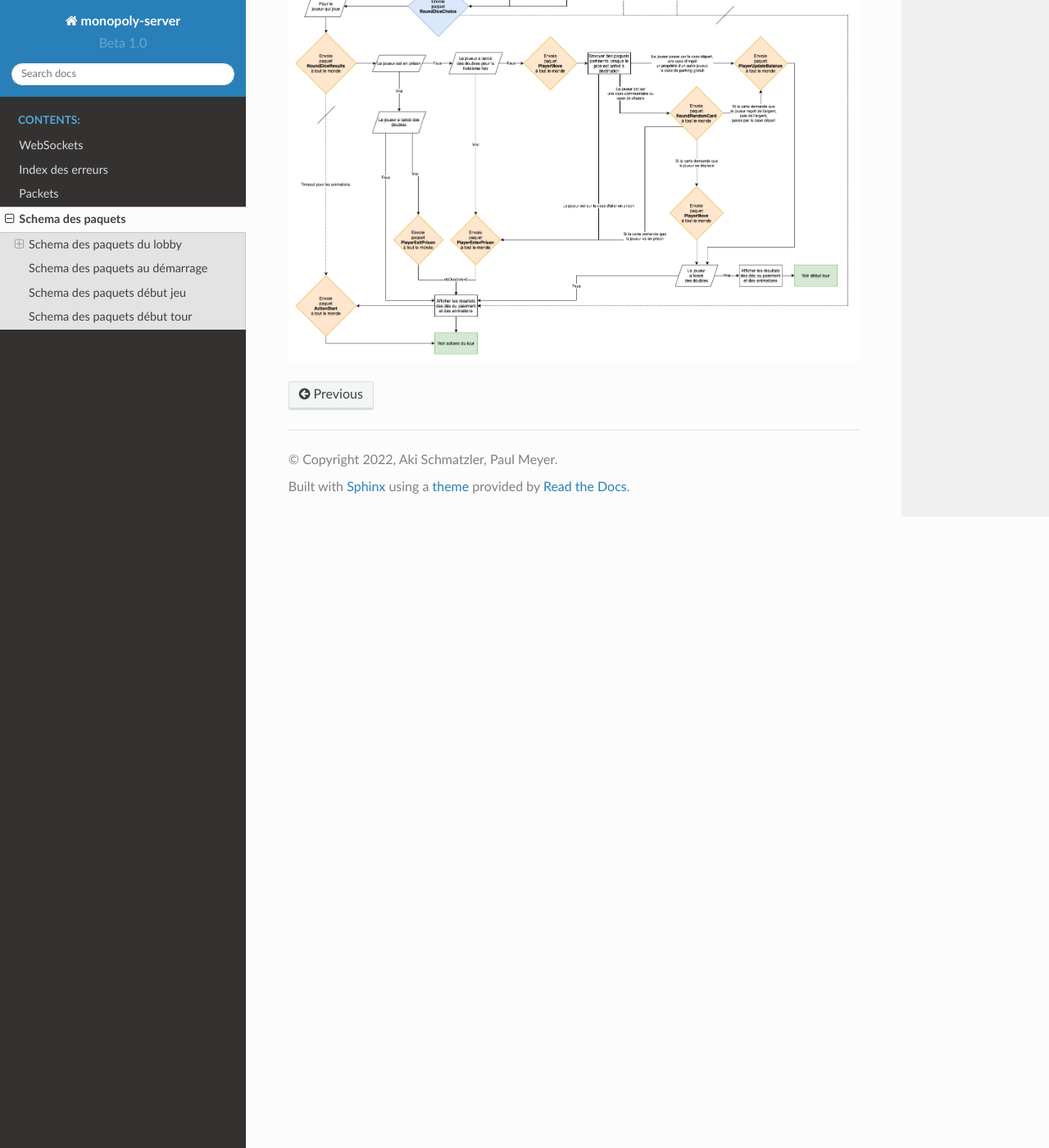
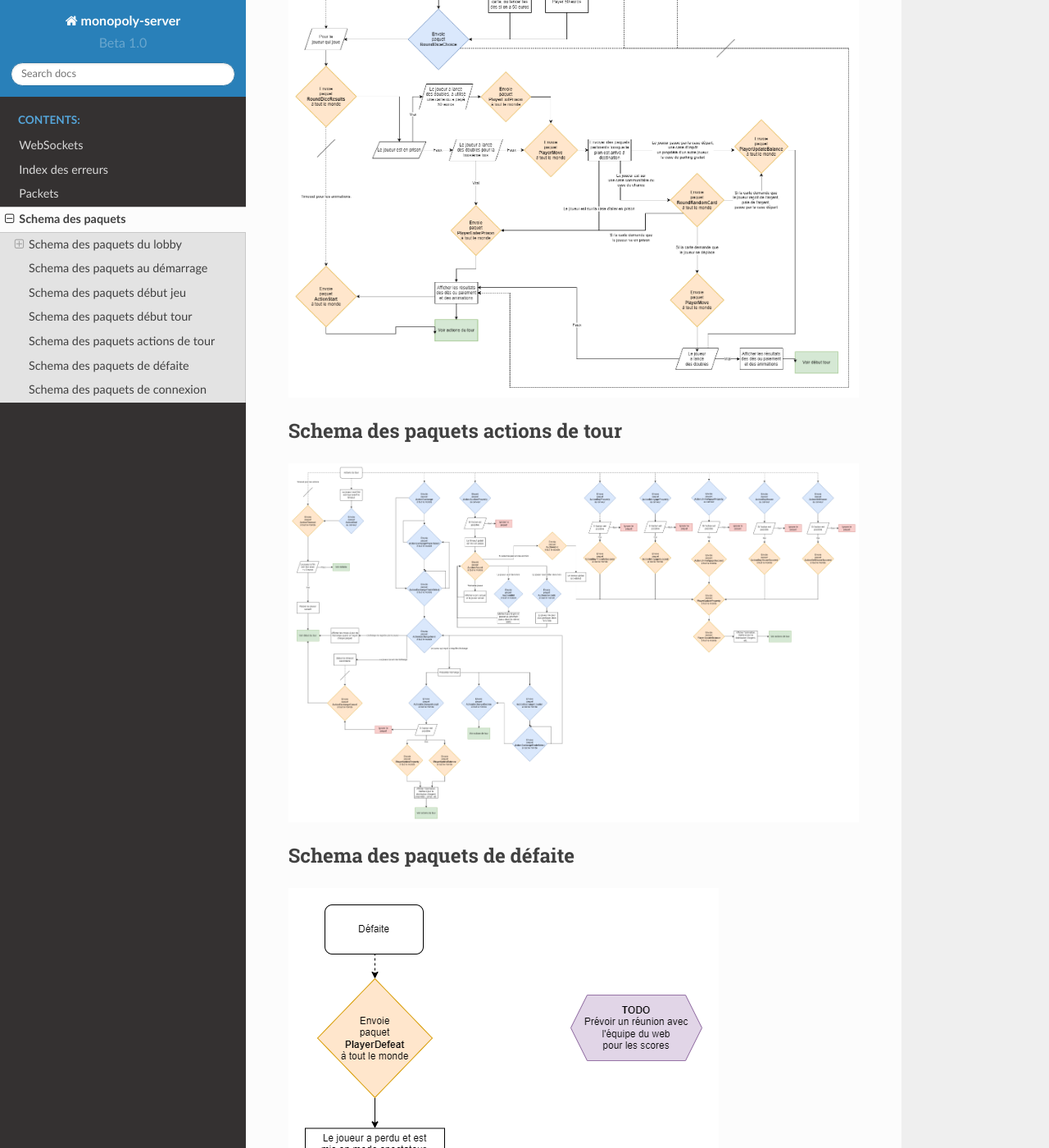
Before and after one commit to 3A-Unistra/Server, a Sphinx documentation site: the page built from docs/source/pages/schemas.rst, in a window 1280 px wide and 1400 px high, scrolled down 7367 px. Shown: the whole window at 82% size. Built offline with Sphinx 7.4.7 and the Read the Docs theme 2.0.0, drawn with Linux system fonts in a browser that asks for light colours; formulas are drawn with MathJax 3; some of the changed text lies outside the part shown.

Commit message:
updated schemas in docs

```diff
--- a/docs/source/pages/schemas.rst
+++ b/docs/source/pages/schemas.rst
@@ -58,13 +58,33 @@ Schema des paquets au démarrage
   :alt: Schema
 
 Schema des paquets début jeu
+----------------------------
+
+.. image:: ../images/debut_jeu_schema.png
+  :alt: Schema du début de jeu
+
+Schema des paquets début tour
+-----------------------------
+
+.. image:: ../images/debut_tour_schema.png
+  :alt: Schema du début d'un tour
+
+Schema des paquets actions de tour
+----------------------------------
+
+.. image:: ../images/actions_tour_schema.png
+  :alt: Schema des actions de tour
+
+
+Schema des paquets de défaite
+-----------------------------
+
+.. image:: ../images/defaite_schema.png
+  :alt: Schema de la défaite
+
+
+Schema des paquets de connexion
 -------------------------------
 
-.. image:: ../images/debut_jeu_schema.png
-  :alt: Schema
-
-Schema des paquets début tour
--------------------------------
-
-.. image:: ../images/debut_tour_schema.png
-  :alt: Schema
+.. image:: ../images/connexion_schema.png
+  :alt: Schema de la connexion/déconnexion/reconnexion
```
Also changed, not shown: docs/source/images/actions_tour_schema.png (added), docs/source/images/connexion_schema.png (added), docs/source/images/debut_jeu_schema.png, docs/source/images/debut_tour_schema.png, docs/source/images/defaite_schema.png (added), docs/source/images/demarrage_schema.png.
